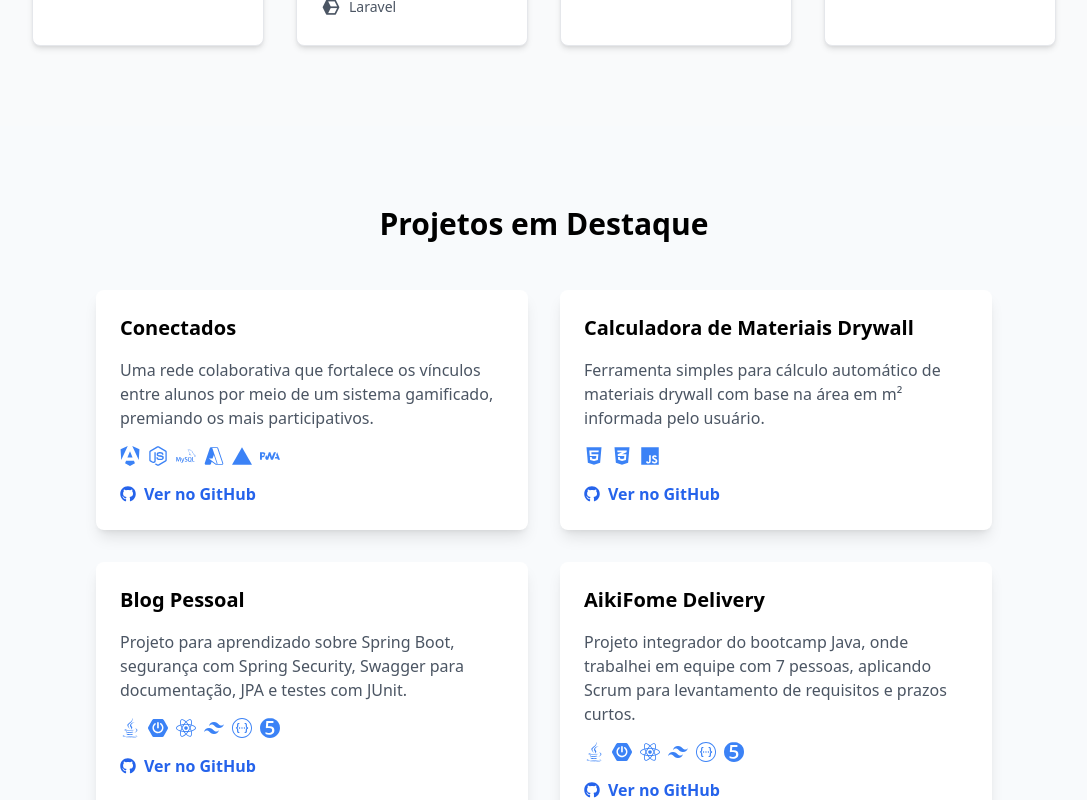
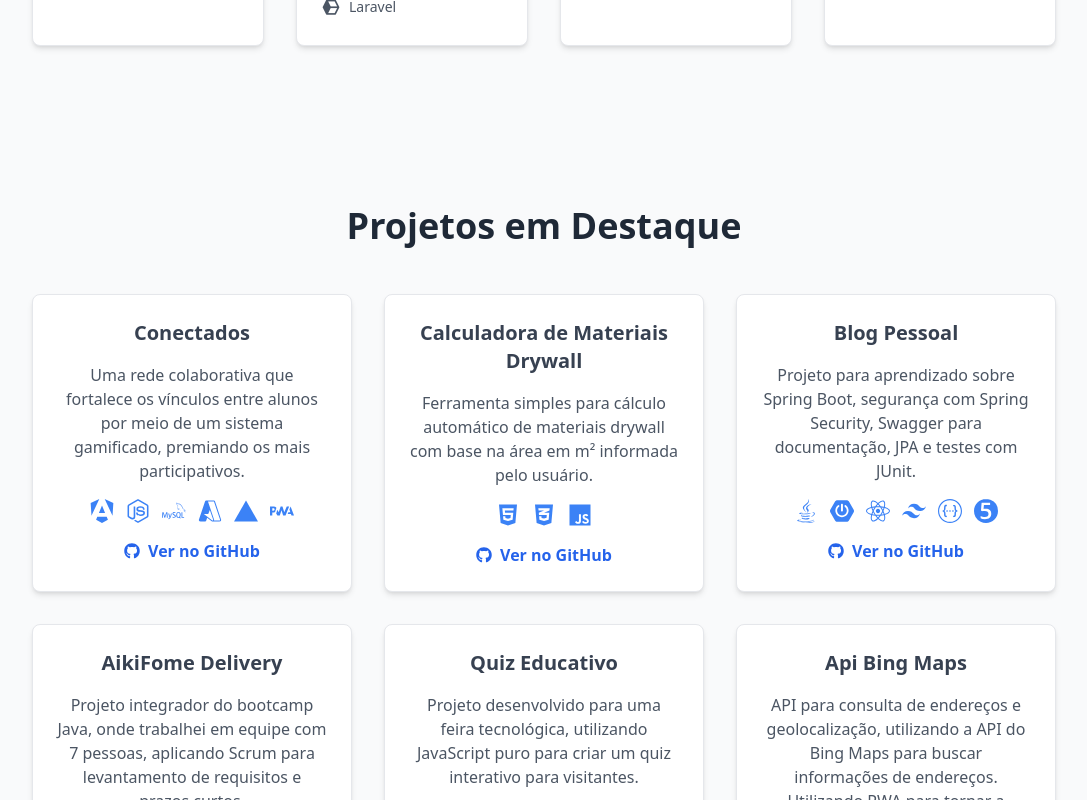
Before and after one commit to rudr1gu/Portifolio, a React (Vite) app: page / in a window 1280 px wide. Shown: the part 2300-3100 px from the top of the page, without its empty margins (96-1183 px from the left). Built offline with nearby package versions, Linux system fonts and the light colour scheme.

Commit message:
:sparkles: feat: Improve Project and ProjectCard components with enhanced styling and layout adjustments

```diff
--- a/src/components/project/Project.tsx
+++ b/src/components/project/Project.tsx
@@ -3,10 +3,10 @@ import projects from "./Projects";
 
 const Project = () => {
     return (
-        <section className="py-20 px-4">
-            <div className="max-w-4xl mx-auto">
-                <h2 className="text-3xl font-bold text-center mb-12">Projetos em Destaque</h2>
-                <div className="grid grid-cols-1 md:grid-cols-2 gap-8">
+        <section className="py-20 px-4 bg-gray-50 dark:bg-gray-900">
+            <div className="max-w-5xl mx-auto text-center">
+                <h2 className="text-4xl font-bold text-gray-800 dark:text-white mb-12">Projetos em Destaque</h2>
+                <div className="grid grid-cols-1 sm:grid-cols-2 lg:grid-cols-3 gap-8">
                     {projects.map((project, index) => (
                         <ProjectCard
                             key={index}
--- a/src/components/project/projectcard/ProjectCard.tsx
+++ b/src/components/project/projectcard/ProjectCard.tsx
@@ -10,24 +10,26 @@ interface ProjectCardProps {
 
 const ProjectCard = ({ title, description, tags, repo }: ProjectCardProps) => {
     return (
-        <div className="p-6 rounded-lg bg-white shadow-lg hover:shadow-xl transition-shadow">
-            <h3 className="text-xl font-semibold mb-4">{title}</h3>
-            <p className="text-gray-600 mb-4">{description}</p>
-            <div className="flex flex-wrap gap-2 mb-4">
+        <div className="relative p-6 bg-white dark:bg-gray-800 rounded-lg border border-gray-200 dark:border-gray-700 shadow-md hover:shadow-xl transition-all duration-300 transform hover:-translate-y-2">
+            <h3 className="text-xl font-semibold text-gray-700 dark:text-white mb-4 text-center">{title}</h3>
+            <p className="text-gray-600 dark:text-gray-300 mb-4 text-center">{description}</p>
+            <div className="flex justify-center flex-wrap gap-3 mb-4">
                 {tags.map((Icon, index) => (
-                    <span key={index} className="text-blue-500 text-xl">
+                    <span key={index} className="text-blue-500 dark:text-blue-400 text-2xl">
                         <Icon />
                     </span>
                 ))}
             </div>
+            <div className="flex justify-center">
                 <a
                     href={repo}
                     target="_blank"
                     rel="noopener noreferrer"
-                className="flex items-center gap-2 text-blue-600 font-semibold hover:underline"
+                    className="flex items-center gap-2 text-blue-600 dark:text-blue-400 font-semibold hover:underline"
                 >
                     <FaGithub /> Ver no GitHub
                 </a>
+            </div>
         </div>
     );
 };
```
Lines whose indentation alone changed are shown as unchanged.
